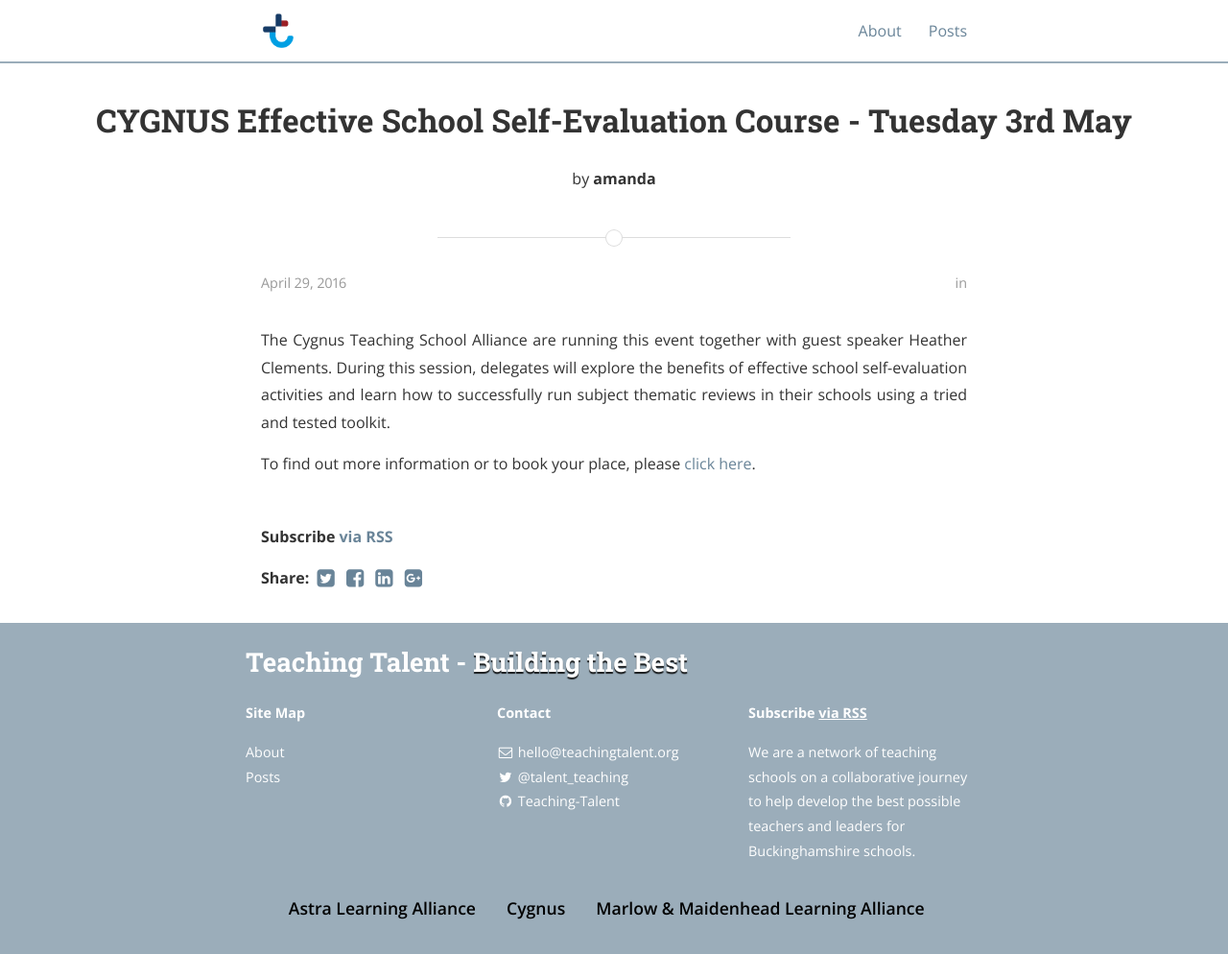
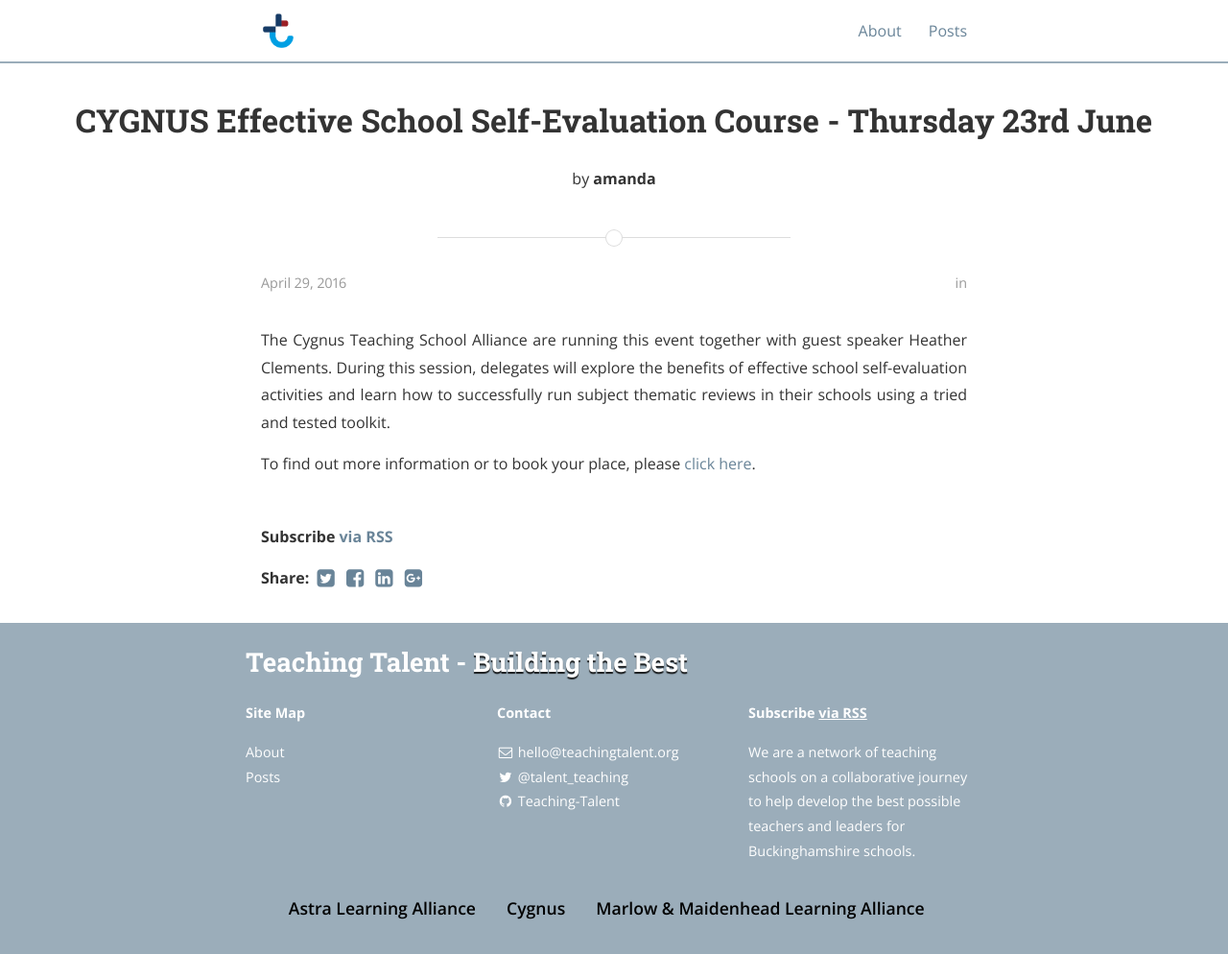
Before and after one commit to Teaching-Talent/teaching-talent.github.io, a Jekyll site: the page built from _posts/2016-04-29-CYGNUS-Effective-School-Self-Evaluation-Course---Tuesday-3rd-May.md, in a window 1280 px wide. Shown: the whole page at 96% size. Built offline with Jekyll 4.4.1, drawn with Linux system fonts in a browser that asks for light colours; nearby versions of some CDN libraries; a style sheet for code colours, icons or effects is not loaded.

Commit message:
Changed Date

```diff
--- a/_posts/2016-04-29-CYGNUS-Effective-School-Self-Evaluation-Course---Tuesday-3rd-May.md
+++ b/_posts/2016-04-29-CYGNUS-Effective-School-Self-Evaluation-Course---Tuesday-3rd-May.md
@@ -1,8 +1,8 @@
 ---
-title: CYGNUS Effective School Self-Evaluation Course - Tuesday 3rd May
+title: CYGNUS Effective School Self-Evaluation Course - Thursday 23rd June
 layout: post
 author: amanda
-permalink: /cygnus-effective-school-self-evaluation-course---tuesday-3rd-may/
+permalink: /cygnus-effective-school-self-evaluation-course/
 source-id: 15hSmFsxUMzq-e0V5CrwwTaFes69_3QJSlP5yV-R1rfo
 published: true
 ---
```
